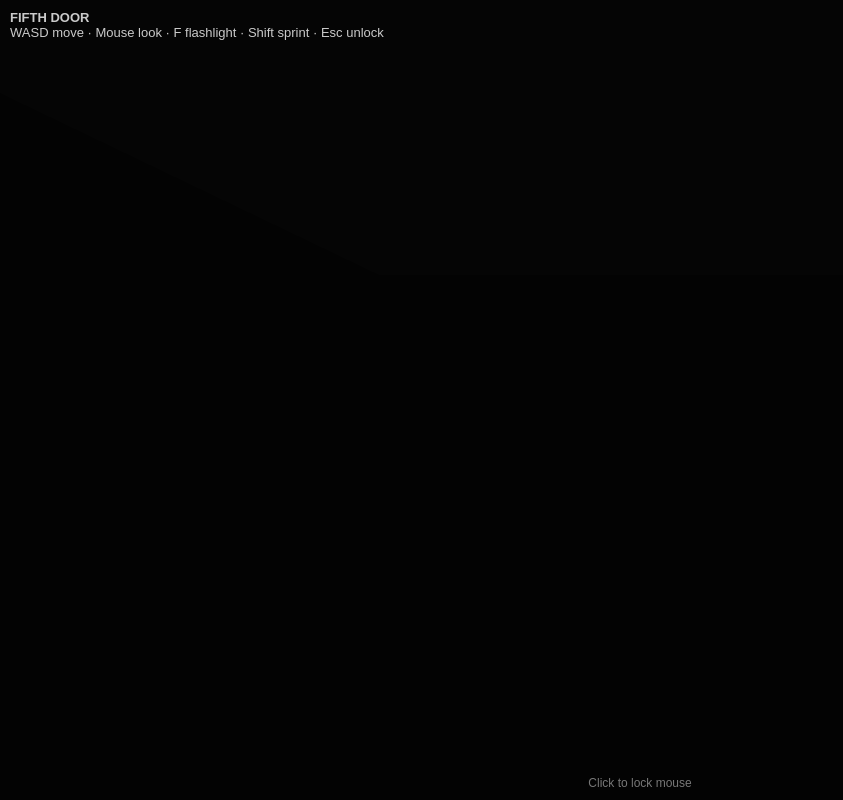
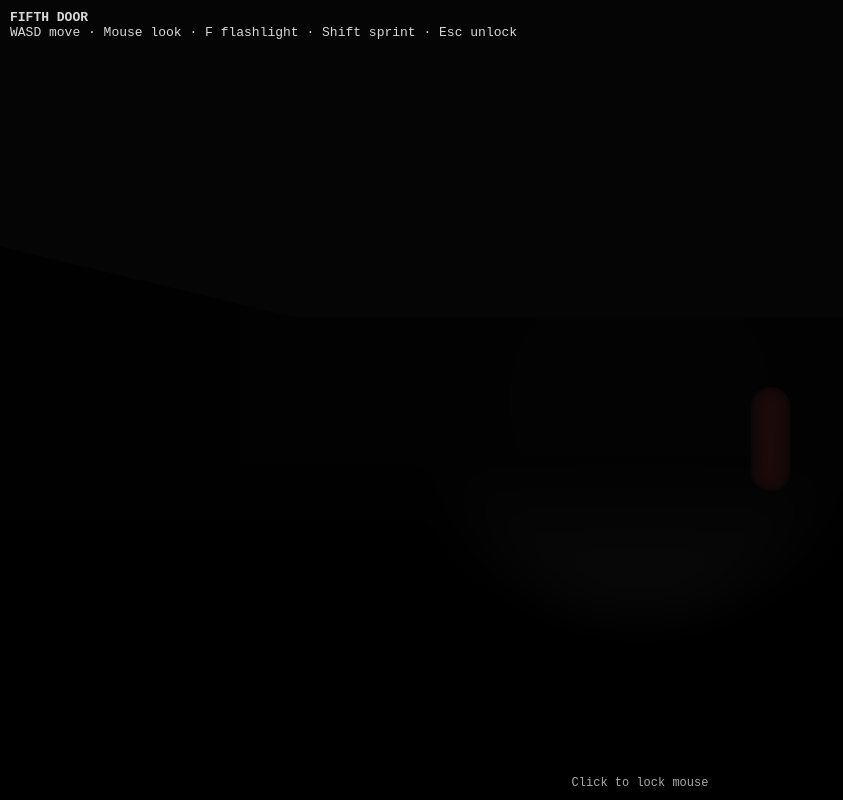
Before and after one commit to glassgrinda-sudo/FIFTH-DOOR, a plain HTML site: page index.html in a window 1280 px wide. Shown: the whole page, without its empty margins (0-843 px from the left). Drawn offline with nearby package versions, Linux system fonts and the light colour scheme; animation ran at ten frames a second.

Commit message:
index.html

```diff
--- a/index.html
+++ b/index.html
@@ -1,7 +1,7 @@
 <!DOCTYPE html>
 <html lang="en">
 <head>
-<meta charset="UTF-8">
+<meta charset="UTF-8" />
 <title>FIFTH DOOR</title>
 
 <style>
@@ -11,17 +11,17 @@ html,body {
   height:100%;
   overflow:hidden;
   background:#000;
-  font-family:Arial, sans-serif;
+  font-family:monospace;
 }
+canvas { display:block; }
 
-#ui {
+#hud {
   position:fixed;
-  top:10px;
-  left:10px;
-  color:#eee;
+  top:10px; left:10px;
+  color:#fff;
   font-size:13px;
-  z-index:10;
   opacity:0.85;
+  z-index:5;
 }
 
 #hint {
@@ -31,138 +31,121 @@ html,body {
   text-align:center;
   color:#aaa;
   font-size:12px;
-  opacity:0.7;
 }
 </style>
 </head>
 
 <body>
 
-<div id="ui">
+<div id="hud">
 <b>FIFTH DOOR</b><br>
 WASD move · Mouse look · F flashlight · Shift sprint · Esc unlock
 </div>
 
 <div id="hint">Click to lock mouse</div>
 
+<canvas id="c"></canvas>
+
 <script src="https://cdn.jsdelivr.net/npm/three@0.155/build/three.min.js"></script>
 
 <script>
-/* ================= BASIC SETUP ================= */
+/* ================= SETUP ================= */
+const canvas = document.getElementById("c");
+const renderer = new THREE.WebGLRenderer({ canvas, antialias:true });
+renderer.setSize(innerWidth, innerHeight);
+renderer.setPixelRatio(devicePixelRatio);
+renderer.setClearColor(0x050505, 1);
 
 const scene = new THREE.Scene();
-scene.background = new THREE.Color(0x050505);
-scene.fog = new THREE.Fog(0x050505, 2, 18);
+scene.fog = new THREE.FogExp2(0x050505, 0.045);
 
-const camera = new THREE.PerspectiveCamera(
-  75,
-  window.innerWidth / window.innerHeight,
-  0.1,
-  50
-);
-camera.position.set(0, 1.6, 5);
-
-const renderer = new THREE.WebGLRenderer({ antialias:true });
-renderer.setSize(window.innerWidth, window.innerHeight);
-renderer.setPixelRatio(devicePixelRatio);
-document.body.appendChild(renderer.domElement);
+const camera = new THREE.PerspectiveCamera(75, innerWidth/innerHeight, 0.1, 100);
+camera.position.set(0,1.6,5);
+scene.add(camera);
 
 /* ================= LIGHTING ================= */
+scene.add(new THREE.AmbientLight(0x222222, 0.35));
 
-// soft ambient so nothing is pure black
-scene.add(new THREE.AmbientLight(0xffffff, 0.15));
+/* FLASHLIGHT — CORRECT IMPLEMENTATION */
+const flashlight = new THREE.SpotLight(0xffffff, 3.2, 18, Math.PI/7, 0.35, 1);
+flashlight.position.set(0,0,0);
+camera.add(flashlight);
 
-// FLASHLIGHT
-const flashlight = new THREE.SpotLight(
-  0xffffff,
-  2.5,
-  20,
-  Math.PI / 5,
-  0.35,
-  1
-);
-flashlight.castShadow = false;
-scene.add(flashlight);
-scene.add(flashlight.target);
+const flashlightTarget = new THREE.Object3D();
+flashlightTarget.position.set(0,0,-1);
+camera.add(flashlightTarget);
+flashlight.target = flashlightTarget;
+
+let flashlightOn = true;
 
 /* ================= ENVIRONMENT ================= */
-
-const wallMat = new THREE.MeshStandardMaterial({
-  color:0x1a1a1a,
-  roughness:0.95
-});
+const wallMat = new THREE.MeshStandardMaterial({ color:0x1a1a1a, roughness:0.95 });
+const floorMat = new THREE.MeshStandardMaterial({ color:0x111111, roughness:1 });
 
 function wall(w,h,x,y,z,ry=0){
-  const m = new THREE.Mesh(
-    new THREE.PlaneGeometry(w,h),
-    wallMat
-  );
+  const m = new THREE.Mesh(new THREE.PlaneGeometry(w,h), wallMat);
   m.position.set(x,y,z);
   m.rotation.y = ry;
   scene.add(m);
 }
 
-// simple corridor room
-wall(10,4,0,2,-5);
-wall(10,4,0,2,5,Math.PI);
-wall(10,4,-5,2,0,Math.PI/2);
-wall(10,4,5,2,0,-Math.PI/2);
+wall(20,4,0,2,-10);
+wall(20,4,-10,2,0,Math.PI/2);
+wall(20,4,10,2,0,-Math.PI/2);
 
-const floor = new THREE.Mesh(
-  new THREE.PlaneGeometry(10,10),
-  new THREE.MeshStandardMaterial({ color:0x111111 })
-);
+const floor = new THREE.Mesh(new THREE.PlaneGeometry(20,20), floorMat);
 floor.rotation.x = -Math.PI/2;
 scene.add(floor);
 
+/* ================= FAKE PLAYER (TEST) ================= */
+const fakePlayer = new THREE.Mesh(
+  new THREE.CapsuleGeometry(0.3,1.0,6,12),
+  new THREE.MeshStandardMaterial({ color:0x552222 })
+);
+fakePlayer.position.set(2,1,-3);
+scene.add(fakePlayer);
+
 /* ================= CONTROLS ================= */
+let keys = {};
+let yaw = 0, pitch = 0;
+let mouseLocked = false;
 
-let locked = false;
-let flashlightOn = true;
+addEventListener("keydown", e=>{
+  keys[e.code]=true;
 
-const keys = {};
-document.addEventListener("keydown", e => {
-  keys[e.code] = true;
-
-  if(e.code === "KeyF"){
+  if(e.code==="KeyF"){
     flashlightOn = !flashlightOn;
-    flashlight.intensity = flashlightOn ? 2.5 : 0;
+    flashlight.intensity = flashlightOn ? 3.2 : 0;
   }
 });
-document.addEventListener("keyup", e => keys[e.code] = false);
 
-document.body.addEventListener("click", () => {
-  renderer.domElement.requestPointerLock();
+addEventListener("keyup", e=> keys[e.code]=false);
+
+canvas.addEventListener("click", ()=>{
+  canvas.requestPointerLock();
 });
 
-document.addEventListener("pointerlockchange", () => {
-  locked = document.pointerLockElement === renderer.domElement;
-  document.getElementById("hint").style.display = locked ? "none" : "block";
+addEventListener("pointerlockchange", ()=>{
+  mouseLocked = document.pointerLockElement === canvas;
 });
 
-let yaw = 0;
-let pitch = 0;
-
-document.addEventListener("mousemove", e => {
-  if(!locked) return;
+addEventListener("mousemove", e=>{
+  if(!mouseLocked) return;
   yaw -= e.movementX * 0.002;
   pitch -= e.movementY * 0.002;
   pitch = Math.max(-1.5, Math.min(1.5, pitch));
 });
 
-/* ================= LOOP ================= */
-
+/* ================= GAME LOOP ================= */
 const clock = new THREE.Clock();
 
 function animate(){
   requestAnimationFrame(animate);
   const dt = clock.getDelta();
 
-  // camera rotation
-  camera.rotation.set(pitch, yaw, 0, "YXZ");
+  camera.rotation.set(pitch, yaw, 0);
 
-  // movement
-  const speed = keys["ShiftLeft"] ? 4 : 2;
+  let speed = keys["ShiftLeft"] ? 5 : 2.5;
   const dir = new THREE.Vector3();
 
   if(keys["KeyW"]) dir.z -= 1;
@@ -173,26 +156,15 @@ function animate(){
   dir.normalize().applyEuler(camera.rotation);
   camera.position.addScaledVector(dir, speed * dt);
 
-  // FLASHLIGHT FIX (this is the important part)
-  flashlight.position.copy(camera.position);
-  flashlight.target.position.set(
-    camera.position.x + Math.sin(yaw),
-    camera.position.y + Math.sin(pitch),
-    camera.position.z + Math.cos(yaw)
-  );
-  flashlight.target.updateMatrixWorld();
-
   renderer.render(scene, camera);
 }
-
 animate();
 
 /* ================= RESIZE ================= */
-
-window.addEventListener("resize", ()=>{
+addEventListener("resize", ()=>{
   camera.aspect = innerWidth/innerHeight;
   camera.updateProjectionMatrix();
-  renderer.setSize(innerWidth,innerHeight);
+  renderer.setSize(innerWidth, innerHeight);
 });
 </script>
 
```
